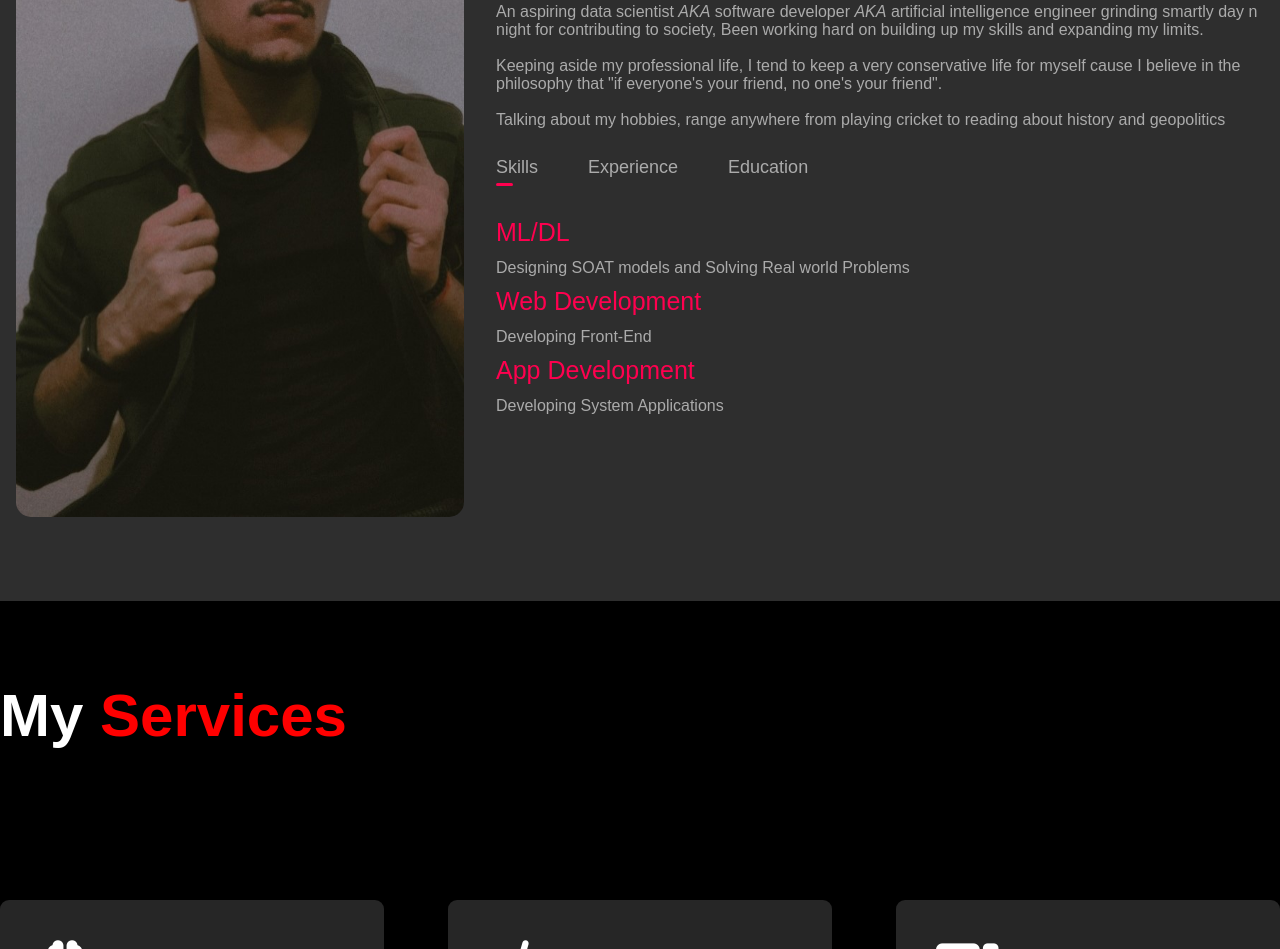
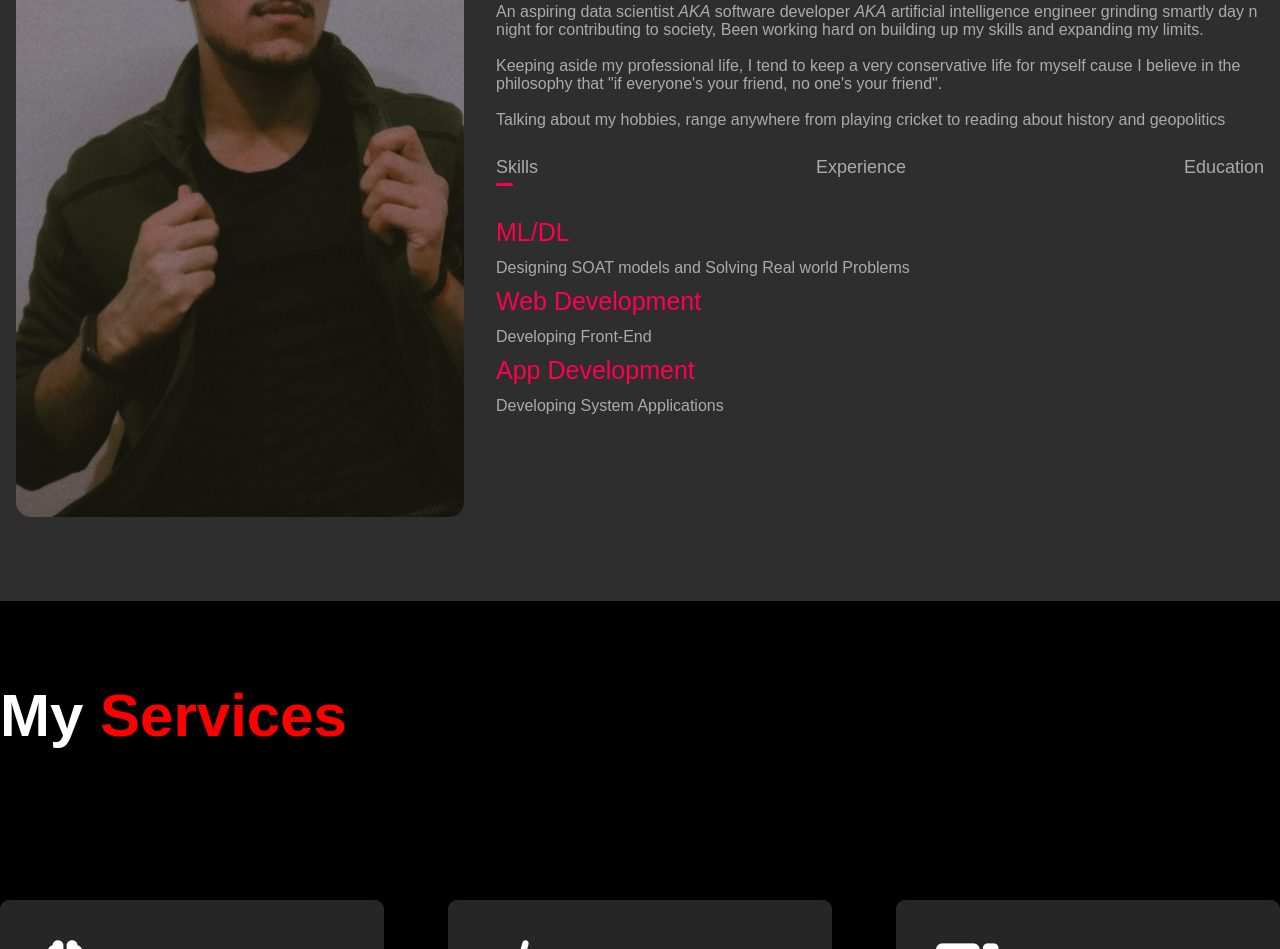
Before and after one commit to pratiyush295/pratiyush, a plain HTML site: page index.html in a window 1280 px wide. Shown: the part 1008-1957 px from the top of the page. Drawn offline with Linux system fonts and the light colour scheme.

Commit message:
changed about panel

```diff
--- a/style.css
+++ b/style.css
@@ -176,10 +176,13 @@ width: 90%;
     margin:20px 0 40px;
     display: flex;
     flex-wrap: wrap;
-
+    flex-direction: row;
+    justify-content: space-between;
+    /* align-items: center; */
 }
 .tab-title .tab-links{
-    margin-right: 50px;
+    flex-basis: 5%;
+    /* margin-right: 30px; */
     margin-top: 8px;
     font-size: 18px;
     font-weight: 500;
```
